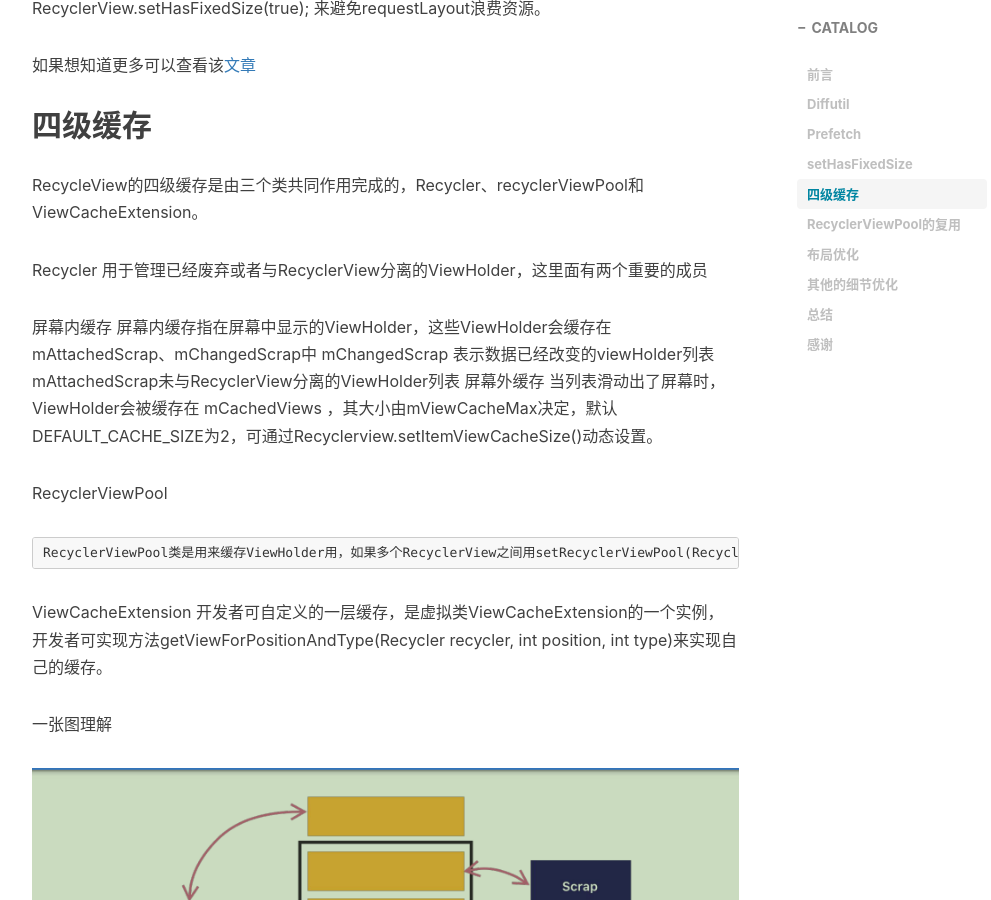
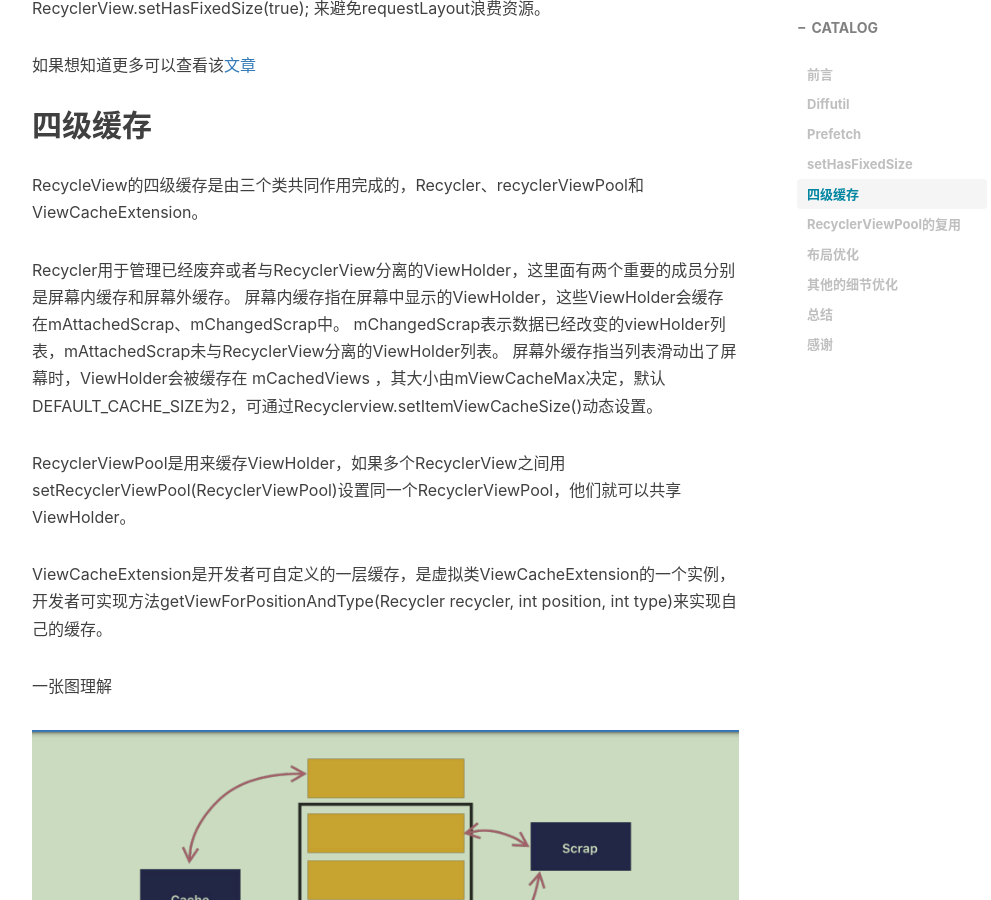
Before and after one commit to toeii/toeii.github.io, a Jekyll site: the page built from _posts/2018-11-15-RecyclerView中需要优化的地方.md, in a window 1280 px wide and 900 px high, scrolled down 3613 px. Shown: the whole window, without its empty margins (233-1224 px from the left). Built offline with Jekyll 4.4.1, drawn with Linux system fonts in a browser that asks for light colours; nearby versions of some CDN libraries; comment, search, counter and statistics services are not loaded.

Commit message:
更正文章错字

```diff
--- a/_posts/2018-11-15-RecyclerView中需要优化的地方.md
+++ b/_posts/2018-11-15-RecyclerView中需要优化的地方.md
@@ -122,19 +122,14 @@ if (deadlineNs != FOREVER_NS && !mRecyclerPool.willCreateInTime(type, start, dea
 ## 四级缓存
 RecycleView的四级缓存是由三个类共同作用完成的，Recycler、recyclerViewPool和ViewCacheExtension。
 
-Recycler
-    用于管理已经废弃或者与RecyclerView分离的ViewHolder，这里面有两个重要的成员
+Recycler用于管理已经废弃或者与RecyclerView分离的ViewHolder，这里面有两个重要的成员分别是屏幕内缓存和屏幕外缓存。
+屏幕内缓存指在屏幕中显示的ViewHolder，这些ViewHolder会缓存在mAttachedScrap、mChangedScrap中。
+mChangedScrap表示数据已经改变的viewHolder列表，mAttachedScrap未与RecyclerView分离的ViewHolder列表。
+屏幕外缓存指当列表滑动出了屏幕时，ViewHolder会被缓存在 mCachedViews ，其大小由mViewCacheMax决定，默认DEFAULT_CACHE_SIZE为2，可通过Recyclerview.setItemViewCacheSize()动态设置。
 
-屏幕内缓存 屏幕内缓存指在屏幕中显示的ViewHolder，这些ViewHolder会缓存在mAttachedScrap、mChangedScrap中
-mChangedScrap 表示数据已经改变的viewHolder列表 mAttachedScrap未与RecyclerView分离的ViewHolder列表
-屏幕外缓存 当列表滑动出了屏幕时，ViewHolder会被缓存在 mCachedViews ，其大小由mViewCacheMax决定，默认DEFAULT_CACHE_SIZE为2，可通过Recyclerview.setItemViewCacheSize()动态设置。
+RecyclerViewPool是用来缓存ViewHolder，如果多个RecyclerView之间用setRecyclerViewPool(RecyclerViewPool)设置同一个RecyclerViewPool，他们就可以共享ViewHolder。
 
-RecyclerViewPool
-
-    RecyclerViewPool类是用来缓存ViewHolder用，如果多个RecyclerView之间用setRecyclerViewPool(RecyclerViewPool)设置同一个RecyclerViewPool，他们就可以共享ViewHolder。
-
-ViewCacheExtension
-    开发者可自定义的一层缓存，是虚拟类ViewCacheExtension的一个实例，开发者可实现方法getViewForPositionAndType(Recycler recycler, int position, int type)来实现自己的缓存。
+ViewCacheExtension是开发者可自定义的一层缓存，是虚拟类ViewCacheExtension的一个实例，开发者可实现方法getViewForPositionAndType(Recycler recycler, int position, int type)来实现自己的缓存。
 
 一张图理解
 
```
